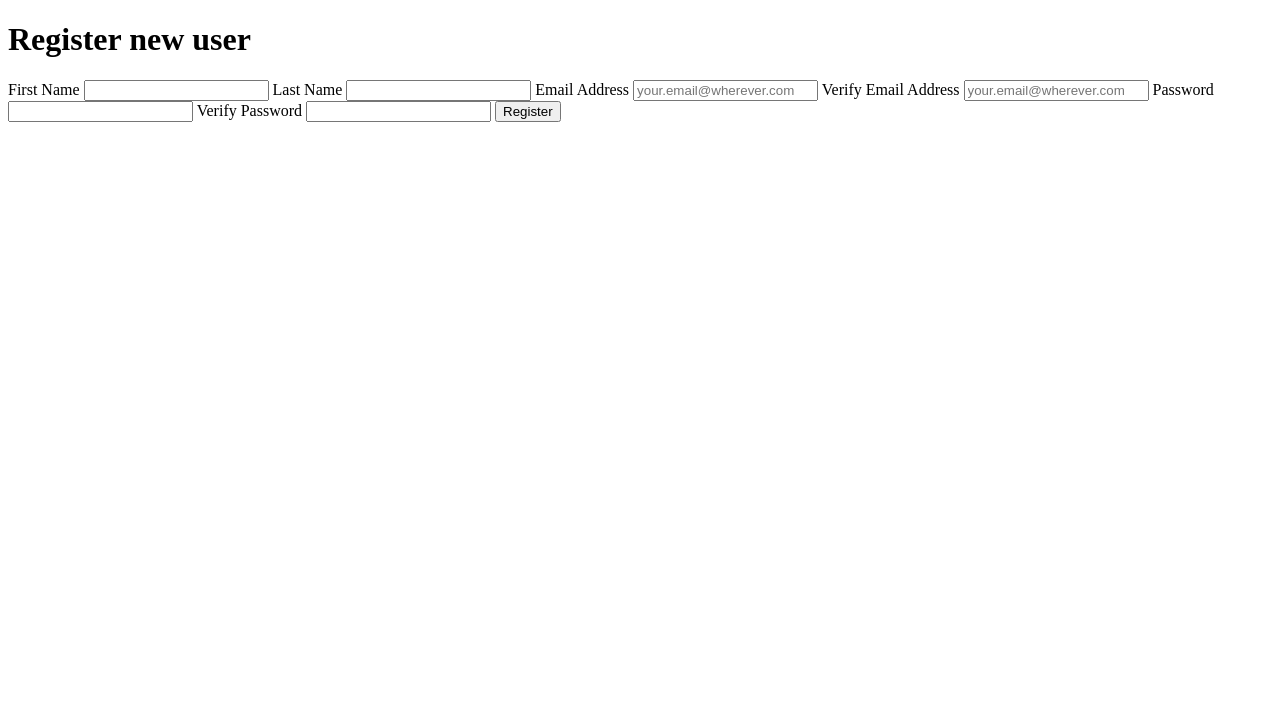
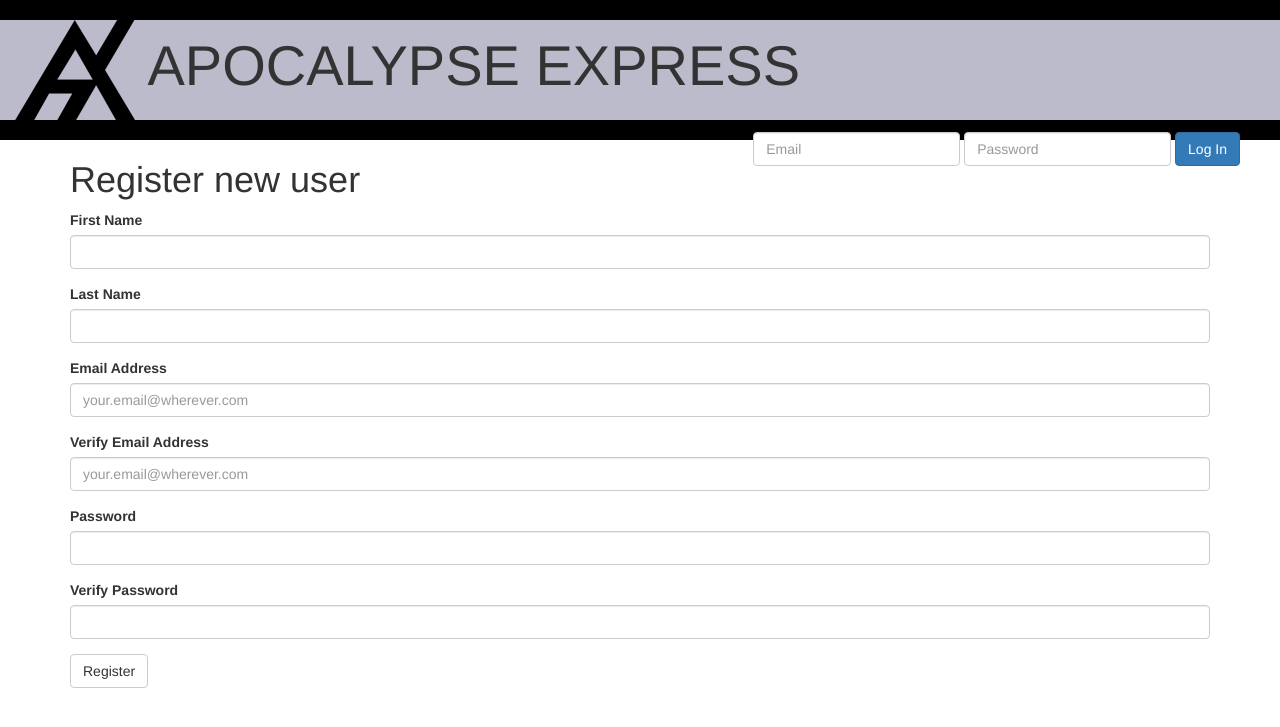
Before and after one commit to marcmajcher/ApocalypseExpress, a Node server app: page /register in a window 1280 px wide. Shown: the top 727 px of the page. Run offline with Node 20, Linux system fonts and the light colour scheme.

Commit message:
slightly better header css

```diff
--- a/public/css/style.css
+++ b/public/css/style.css
@@ -0,0 +1,31 @@
+body {
+  padding-top: 140px;
+}
+
+.navbar {
+  border-top: 20px solid black;
+  border-bottom: 20px solid black;
+  height: 140px;
+  background-color: #bbc;
+}
+
+.navbar-header a {
+  color: #333;
+}
+.logo {
+  font-size: 4em;
+}
+.navbar-right {
+  padding-right: 40px;
+  padding-top: 12px;
+}
+
+a.navbar-right {
+  padding-right: 12px;
+  font-size: 1.5em;
+  color: #333;
+}
+
+div.greeting {
+  font-size: 2em;
+}
--- a/routes/index.js
+++ b/routes/index.js
@@ -18,7 +18,7 @@ function loginRequired (req, res, next) {
 
 /* GET home page. */
 router.get('/', function(req, res, next) {
-  res.render('index', { title: 'Apocalypse Express', session: req.session });
+  res.render('index', { session: req.session, page: 'index' });
 });
 
 router.get('/booyah', (req, res) => {
@@ -32,19 +32,19 @@ router.get('/register', (req, res, next) => {
     res.redirect('/');
   }
   else {
-    res.render('register');
+    res.render('register', {session: req.session, page: 'register'});
   }
 });
 
 /* Log in/out */
 router.get('/login', (req, res) => {
-  res.render('login', {flash: ''});
+  res.render('login', {flash: '', session: req.session, page: 'login'});
 })
 
 router.post('/login', (req, res, next) => {
   knex('users').where({email: req.body.email}).first().then((user) => {
     if (!user) {
-      res.render('login', {flash: 'no email'});
+      res.render('login', {flash: 'no email', session: req.session, page: 'login'});
     }
     bcrypt.compare(req.body.password, user.hashed_password)
       .then(() => {
@@ -53,7 +53,7 @@ router.post('/login', (req, res, next) => {
         res.redirect('/');
       })
       .catch(bcrypt.MISMATCH_ERROR, (err) => {
-        res.render('login', {flash: 'bad pass'});
+        res.render('login', {flash: 'bad pass', session: req.session, page: 'login'});
       })
       .catch((err) => {
         next(err);
--- a/views/index.ejs
+++ b/views/index.ejs
@@ -2,9 +2,8 @@
 <html>
   <head>
     <title>Apocalypse Express</title>
-    <link rel='stylesheet' href='/css/normalize.css' />
+    <link rel="stylesheet" href="https://maxcdn.bootstrapcdn.com/bootstrap/3.3.7/css/bootstrap.min.css" integrity="sha384-BVYiiSIFeK1dGmJRAkycuHAHRg32OmUcww7on3RYdg4Va+PmSTsz/K68vbdEjh4u" crossorigin="anonymous">
     <link rel='stylesheet' href='/css/style.css' />
-    <link rel="stylesheet" href="https://maxcdn.bootstrapcdn.com/bootstrap/3.3.7/css/bootstrap.min.css" integrity="sha384-BVYiiSIFeK1dGmJRAkycuHAHRg32OmUcww7on3RYdg4Va+PmSTsz/K68vbdEjh4u" crossorigin="anonymous">
     <script src="https://ajax.googleapis.com/ajax/libs/jquery/1.12.4/jquery.min.js"></script>
     <script src="https://maxcdn.bootstrapcdn.com/bootstrap/3.3.7/js/bootstrap.min.js" integrity="sha384-Tc5IQib027qvyjSMfHjOMaLkfuWVxZxUPnCJA7l2mCWNIpG9mGCD8wGNIcPD7Txa" crossorigin="anonymous"></script>
   </head>
--- a/views/partials/header.ejs
+++ b/views/partials/header.ejs
@@ -1,45 +1,35 @@
-<nav class="navbar navbar-inverse navbar-fixed-top">
-  <a class="navbar-brand" id="logo">APOX</a>
-  <ul>
+<nav class="navbar navbar-fixed-top">
+  <div class="container-fluid">
+    <div class="navbar-header">
+      <a class="logo" href="/" id="logo">
+        <img src="/img/ApocXpressLogo-sm.png" alt="Apocalypse Express Logo" />
+        APOCALYPSE EXPRESS
+      </a>
+    </div>
+    <div id="navbar" class="navbar-collapse collapse">
       <% if (session.user) { %>
-    <li>Hi, <%= session.user.firstname %></li>
-    <li><a href="/logout">Logout</a></li>
+      <div class="navbar-right">
+        <div class="greeting">
+          Welcome to the Apocalypse, <%= session.user.firstname %>.
+        </div>
+        <div>
+          <a class="navbar-right" href="/logout">Logout</a>
+        </div>
+      </div>
       <% } else { %>
-    <li>
-      <form class="navbar-form navbar-right" action="/login" method="post">
+        <div class="header-form navbar-right">
+          <% if (page !== 'login') { %>
+          <form class="form-inline" action="/login" method="post">
               <input class="form-control" id="email" type="text" name="email" placeholder="Email">
               <input class="form-control" id="password" type="password" name="password" placeholder="Password">
-        <button class="btn btn-success" type="submit">Log In</button>
+              <button class="btn btn-primary" type="submit">Log In</button>
           </form>
-    </li>
-    <li><a href="/register">Register</a></li>
+          <% }
+          if (page !== 'register') { %>
+          <a class="navbar-right" href="/register">Register</a>
           <% } %>
-  </ul>
-</nav>
-
-<!--
-
-    <nav class="navbar navbar-inverse navbar-fixed-top">
-      <div class="container">
-        <div class="navbar-header">
-          <button type="button" class="navbar-toggle collapsed" data-toggle="collapse" data-target="#navbar" aria-expanded="false" aria-controls="navbar">
-            <span class="sr-only">Toggle navigation</span>
-            <span class="icon-bar"></span>
-            <span class="icon-bar"></span>
-            <span class="icon-bar"></span>
-          </button>
-          <a class="navbar-brand" href="#">Project name</a>
         </div>
-        <div id="navbar" class="navbar-collapse collapse">
-          <form class="navbar-form navbar-right">
-            <div class="form-group">
-              <input type="text" placeholder="Email" class="form-control">
-            </div>
-            <div class="form-group">
-              <input type="password" placeholder="Password" class="form-control">
-            </div>
-            <button type="submit" class="btn btn-success">Sign in</button>
-          </form>
+      <% } %>
     </div>
   </div>
-    </nav> -->
+</nav>
--- a/views/register.ejs
+++ b/views/register.ejs
@@ -1,25 +1,43 @@
 <!DOCTYPE html>
 <html>
   <head>
-    <meta charset="utf-8">
-    <title>Register</title>
+    <title>Apocalypse Express: Register</title>
+    <link rel="stylesheet" href="https://maxcdn.bootstrapcdn.com/bootstrap/3.3.7/css/bootstrap.min.css" integrity="sha384-BVYiiSIFeK1dGmJRAkycuHAHRg32OmUcww7on3RYdg4Va+PmSTsz/K68vbdEjh4u" crossorigin="anonymous">
+    <link rel='stylesheet' href='/css/style.css' />
+    <script src="https://ajax.googleapis.com/ajax/libs/jquery/1.12.4/jquery.min.js"></script>
+    <script src="https://maxcdn.bootstrapcdn.com/bootstrap/3.3.7/js/bootstrap.min.js" integrity="sha384-Tc5IQib027qvyjSMfHjOMaLkfuWVxZxUPnCJA7l2mCWNIpG9mGCD8wGNIcPD7Txa" crossorigin="anonymous"></script>
   </head>
   <body>
+    <% include partials/header %>
+    <div class="container">
       <h1>Register new user</h1>
       <form class="" action="/user" method="post">
+        <div class="form-group">
           <label for="firstname">First Name</label>
-      <input id="firstname" type="text" name="firstname">
+          <input class="form-control" id="firstname" type="text" name="firstname">
+        </div>
+        <div class="form-group">
           <label for="lastname">Last Name</label>
-      <input id="lastname" type="text" name="lastname">
+          <input class="form-control" id="lastname" type="text" name="lastname">
+        </div>
+        <div class="form-group">
           <label for="email">Email Address</label>
-      <input id="email" type="text" name="email" placeholder="your.email@wherever.com">
+          <input class="form-control" id="email" type="text" name="email" placeholder="your.email@wherever.com">
+        </div>
+        <div class="form-group">
           <label for="vemail">Verify Email Address</label>
-      <input id="vemail" type="text" name="vemail" placeholder="your.email@wherever.com">
+          <input class="form-control" id="vemail" type="text" name="vemail" placeholder="your.email@wherever.com">
+        </div>
+        <div class="form-group">
           <label for="password">Password</label>
-      <input id="password" type="password" name="password">
+          <input class="form-control" id="password" type="password" name="password">
+        </div>
+        <div class="form-group">
           <label for="vpassword">Verify Password</label>
-      <input id="vpassword" type="password" name="vpassword">
-      <button type="submit">Register</button>
+          <input class="form-control" id="vpassword" type="password" name="vpassword">
+        </div>
+        <button type="submit" class="btn btn-default">Register</button>
       </form>
+    </div>
   </body>
 </html>
```
Also changed, not shown: views/login.ejs (+15 -5 lines), public/css/normalize.css (deleted), public/img/ApocXpressLogo-sm.png (added). Lines whose indentation alone changed are shown as unchanged.
